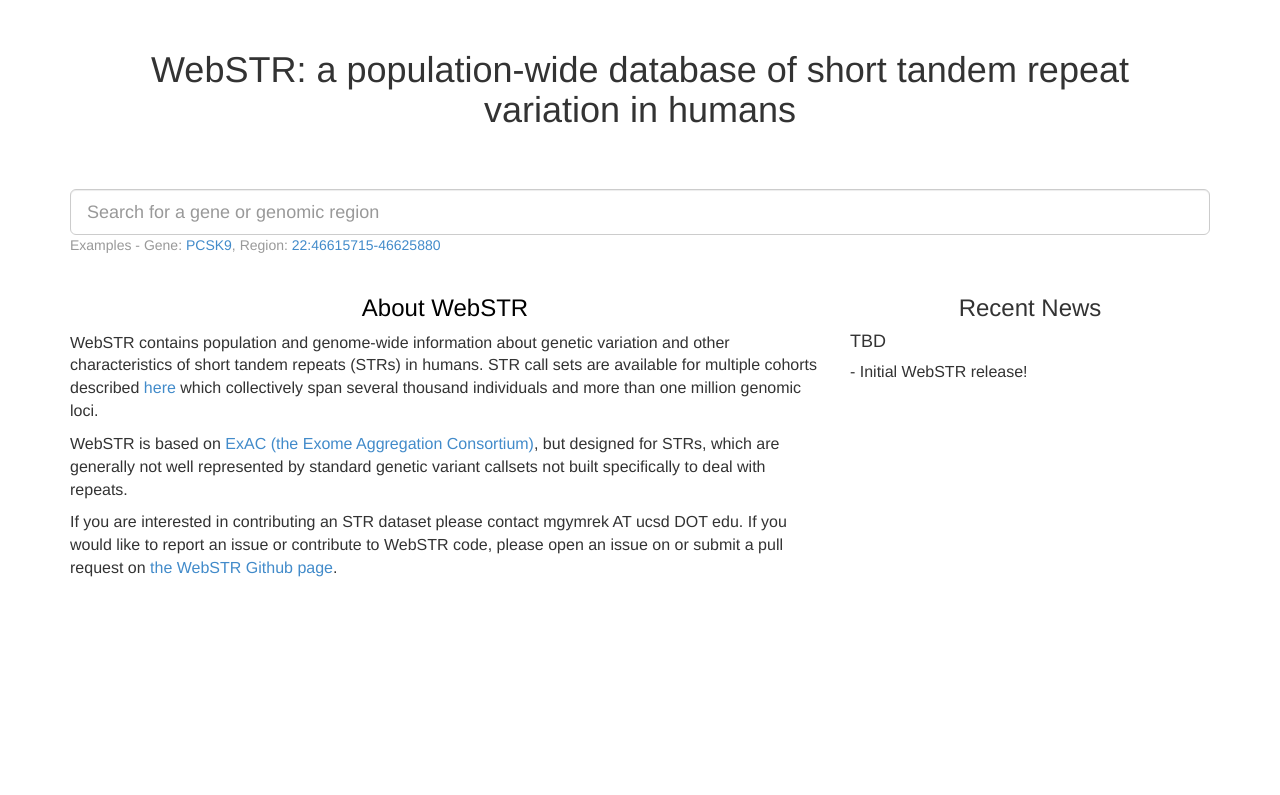
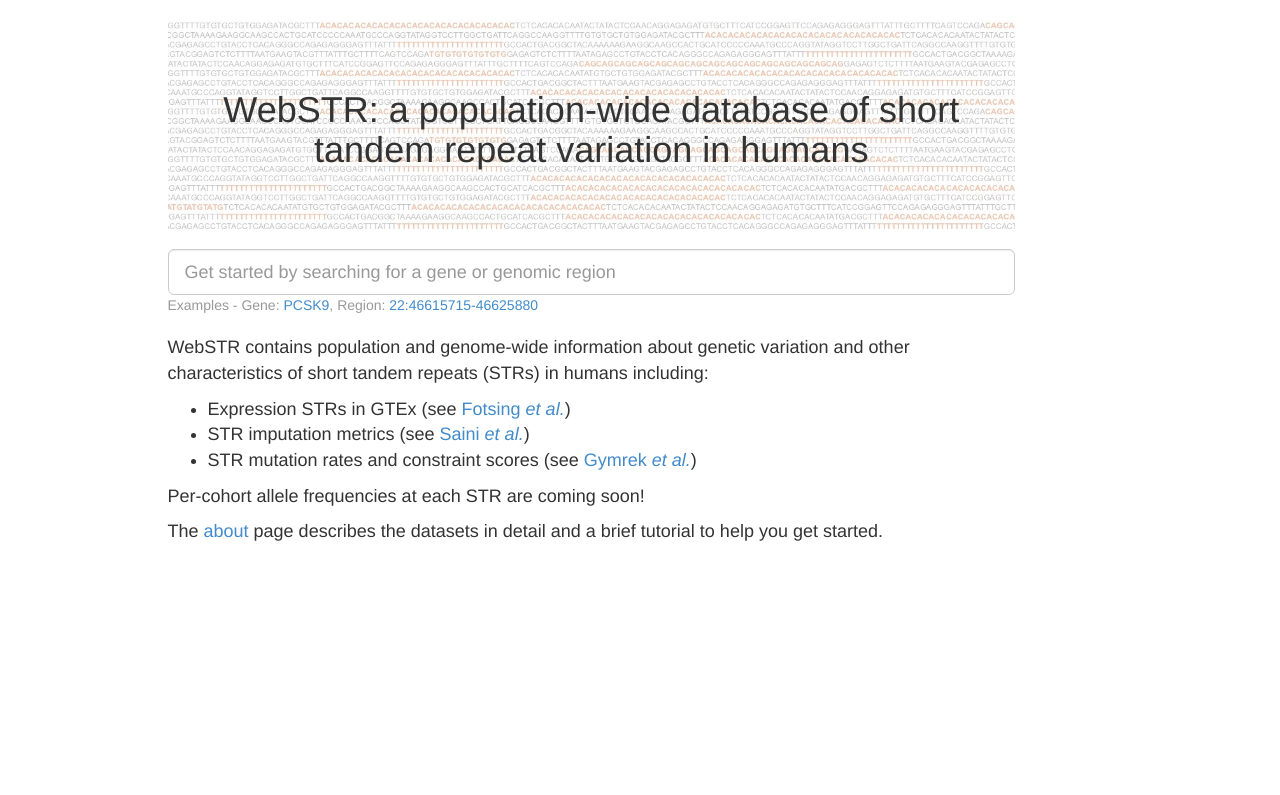
Before and after one commit to gymreklab/dbstr, a Flask app: page / in a window 1280 px wide. Shown: the part 52-847 px from the top of the page. Before the commit the page ends 629 px from the top, so only its background shows below. Run offline with Flask 3, Linux system fonts and the light colour scheme; parts of the project's set-up code (start-up, migrations or seed data) failed here and were passed over; some libraries are stand-ins or nearby versions.

Commit message:
editing homepage

```diff
--- a/WebSTR/templates/homepage.html
+++ b/WebSTR/templates/homepage.html
@@ -4,13 +4,24 @@
         $('#navbar_form_container').hide();
     </script>
     <div class="container">
-        <h1 id="home-title">WebSTR: a population-wide database of short tandem repeat variation in humans<a href="/about" style="color: black;"></a></h1>
       <div class="row">
-            <div class="col-md-12">
+	  <div class="col-md-1"></div>
+	  <div class="col-md-9">
+	    <br>
+	    <div class="bg-image">
+	      <br>
+              <h1 id="home-title">WebSTR: a population-wide database of short tandem repeat variation in humans</h1>
+	      <br>
+	    </div>
+	</div>
+      </div>
+      <div class="row">
+	<div class="col-md-1"></div>
+        <div class="col-md-9">
           <div id="home-searchbox">
             <form action="/awesome">
               <input type="submit" style="display: none;"/>
-                        <input id="home-searchbox-input" name="query" class="form-control input-lg awesomebar" type="text" placeholder="Search for a gene or genomic region"/>
+              <input id="home-searchbox-input" name="query" class="form-control input-lg awesomebar" type="text" placeholder="Get started by searching for a gene or genomic region"/>
               <input type="submit" style="position: absolute; left: -9999px"/>
             </form>
             <p class="text-muted">
@@ -19,39 +30,43 @@
             </p>
           </div>
         </div>
-<!--	    <div class="col-md-4">
-	      <form action="/resetdb">
-		<select>
-		  {% for opt in option_list %}
-		  <option value= {{ opt[1] }} >  {{ opt[0] }} </option>
-		  {% endfor %}
-		</select>
-		<td>
-		  <input class="button1" type="submit" value="Select" name="newdbpath">
-		</td>
-	      </form>
-	    </div> -->
+	<div class="col-md-1"></div>
       </div>
-        <div class="row" style="font-size: 16px;">
-            <div class="col-md-8">
-                <h3 align="center"> <a href="/about" style="color: black;">About WebSTR</a></h3>
+      <div class="row" style="font-size: 18px;">
+	<div class="col-md-1"></div>
+        <div class="col-md-9">
+	  <a name="about"></a>
           <div>
             <p>
-		      WebSTR contains population and genome-wide information about genetic variation and other characteristics of short tandem repeats (STRs) in humans. STR call sets are available for multiple cohorts described <a href="/about">here</a> which collectively span several thousand individuals and more than one million genomic loci.
+	      WebSTR contains population and genome-wide information about genetic variation and other characteristics of short tandem repeats (STRs) in humans including:
+	      <ul>
+		<li>Expression STRs in GTEx (see <a href="https://www.biorxiv.org/content/early/2018/12/13/495226">Fotsing <em>et al.</em></a>)</li>
+		<li>STR imputation metrics (see <a href="https://www.ncbi.nlm.nih.gov/pmc/articles/PMC6199332/">Saini <em>et al.</em></a>)</li>
+		<li>STR mutation rates and constraint scores (see <a href="https://www.ncbi.nlm.nih.gov/pmc/articles/PMC5679271/">Gymrek <em>et al.</em></a>)</li>
+	      </ul>
+	      Per-cohort allele frequencies at each STR are coming soon!
 	    </p>
 	    <p>
-		      WebSTR is based on <a href="http://exac.broadinstitute.org/">ExAC (the Exome Aggregation Consortium)</a>, but designed for STRs, which are generally not well represented by standard genetic variant callsets not built specifically to deal with repeats.
-		    </p>
-		    <p>
-		      If you are interested in contributing an STR dataset please contact mgymrek AT ucsd DOT edu. If you would like to report an issue or contribute to WebSTR code, please open an issue on or submit a pull request on <a href="https://github.com/gymreklab/dbstr">the WebSTR Github page</a>.
+	    The <a href="/about">about</a> page describes the datasets in detail and a brief tutorial to help you get started.
 	    </p>
           </div>
         </div>
+      </div>
+<!--
+      <div class="row" style="font-size: 16px;">
 	<div class="col-md-4">
-                <h3 align="center">Recent News</h3>
-                <h4>TBD</h4> - Initial WebSTR release!
-
+	  <h3 align="center">About WebSTR</h3>
+	  <center><a href="/about"><img width="25%" src="static/images/about.png"></a></center>
+	</div>
+	<div class="col-md-4">
+          <h3 align="center">FAQ</h3>
+	  <center><a href="/faq"><img width="25%" src="static/images/question_mark.png"></a></center>
+	</div>
+	<div class="col-md-4">
+	  <h3 align="center">Downloads</h3>
+	  <center><a href="/downloads"><img width="25%" src="static/images/newspaper-10-xxl.png"></a></center>
 	</div>
       </div>
-    </div>
+      <div class="row" style="font-size: 16px;"><br><br><br><br></div> -->
+    <br><br><br><br><br><br><br><br><br><br><br><br>
     {% endblock %}
--- a/WebSTR/templates/layout.html
+++ b/WebSTR/templates/layout.html
@@ -63,6 +63,19 @@
         });
     </script>
 <style>
+.bg-image {
+  /* The image used */
+  background-image: url("static/images/FigureIdeasWebSTR_v5.jpg");
+
+  /* Full height */
+  height: 100%;
+
+  /* Center and scale the image nicely */
+  background-position: center;
+  background-repeat: no-repeat;
+  background-size: cover;
+}
+
 .collapsible {
   background-color: black;
   color: white;
```
Also changed, not shown: WebSTR/static/css/style.css (line endings or trailing spaces), WebSTR/static/images/FigureIdeasWebSTR_v5.jpg (added). Lines whose indentation alone changed are shown as unchanged.
